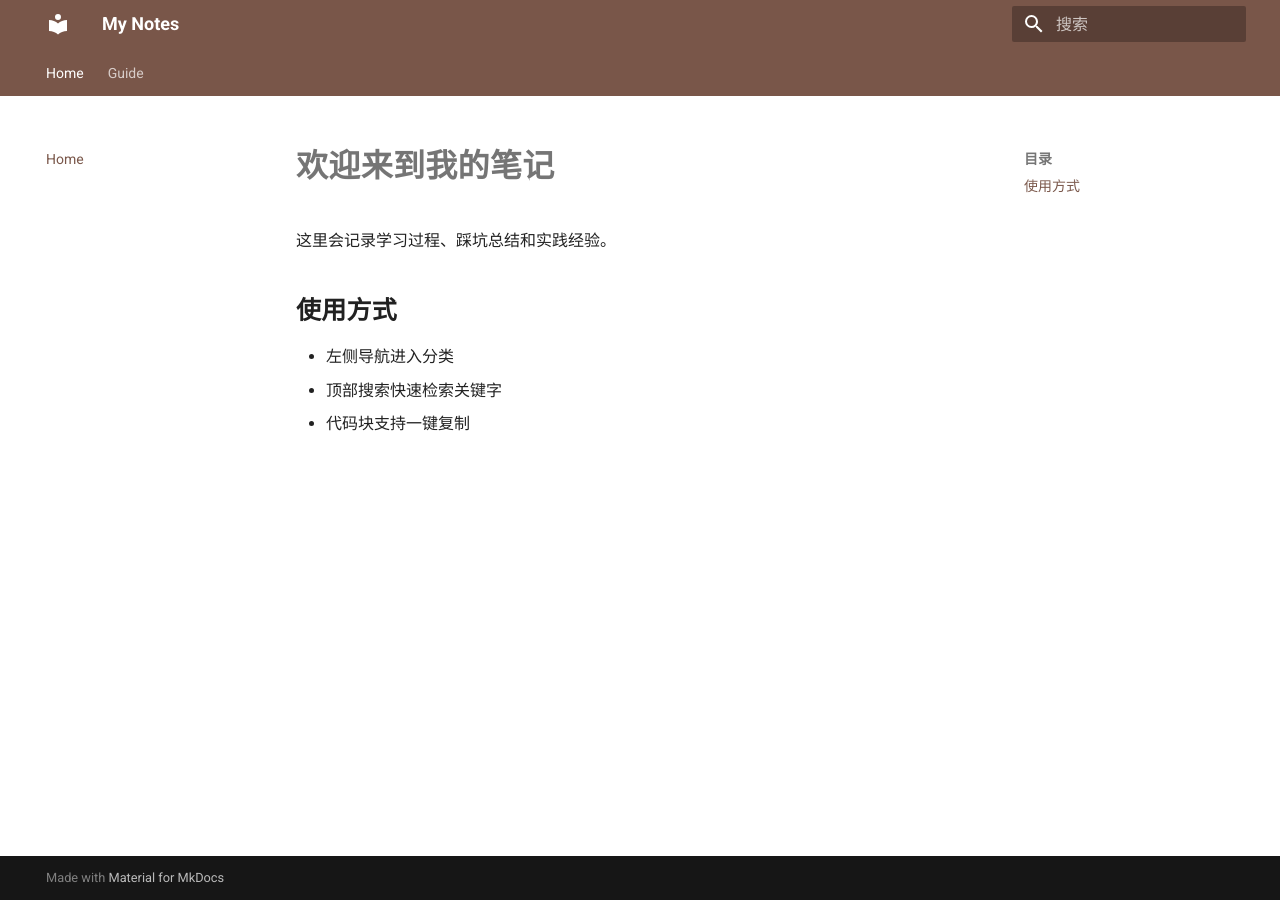
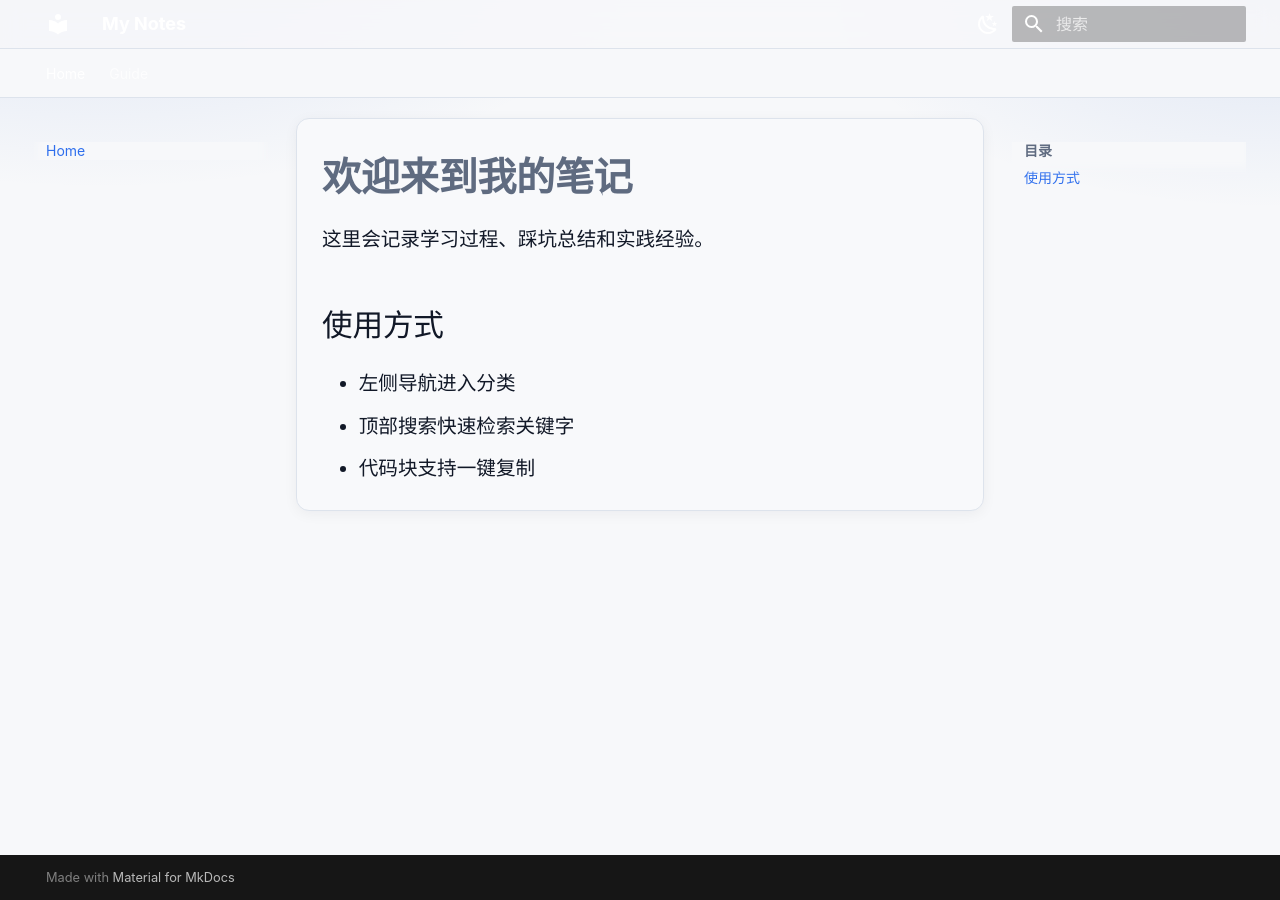
Before and after one commit to Evan0571/notes, an MkDocs documentation site: the page built from docs/index.md, in a window 1280 px wide. Built offline with MkDocs 1.6.1 and Material for MkDocs 9.7.7, drawn with Linux system fonts in a browser that asks for light colours.

Commit message:
ui update

```diff
--- a/docs/stylesheets/extra.css
+++ b/docs/stylesheets/extra.css
@@ -1,40 +1,146 @@
+/* Global tokens aligned with blog's visual language */
 :root {
-  --md-default-bg-color: #f7f2e9;
-  --md-default-fg-color: #27231e;
-  --md-default-fg-color--light: #5f574b;
-  --md-default-fg-color--lighter: #827969;
-  --md-primary-fg-color: #3f362b;
-  --md-primary-fg-color--light: #6b5b47;
-  --md-accent-fg-color: #5d4b34;
+  --note-radius: 13px;
+  --note-line: #dde3ec;
+  --note-line-strong: #c9d3e2;
+  --note-shadow: 0 3px 14px rgba(15, 23, 42, 0.05);
+  --note-accent: #2f6fed;
+}
+
+[data-md-color-scheme="default"] {
+  --md-default-bg-color: #f7f8fa;
+  --md-default-fg-color: #111827;
+  --md-default-fg-color--light: #5f6b80;
+  --md-default-fg-color--lighter: #7c8798;
+
+  --md-primary-fg-color: #f7f8fa;
+  --md-primary-fg-color--light: #ffffff;
+  --md-primary-fg-color--dark: #eef2f7;
+
+  --md-accent-fg-color: var(--note-accent);
+  --md-typeset-a-color: var(--note-accent);
+  --md-code-bg-color: #eef2f7;
 }
 
 [data-md-color-scheme="slate"] {
-  --md-default-bg-color: #181613;
-  --md-default-fg-color: #e8dfd2;
-  --md-default-fg-color--light: #b6aa99;
-  --md-default-fg-color--lighter: #938775;
-  --md-primary-fg-color: #3c3227;
-  --md-primary-fg-color--light: #665742;
-  --md-accent-fg-color: #9a7d57;
+  --md-default-bg-color: #0b0f14;
+  --md-default-fg-color: #e7ecf3;
+  --md-default-fg-color--light: #9aa6ba;
+  --md-default-fg-color--lighter: #7e8aa1;
+
+  --md-primary-fg-color: #0b0f14;
+  --md-primary-fg-color--light: #111823;
+  --md-primary-fg-color--dark: #090d12;
+
+  --md-accent-fg-color: #75a6ff;
+  --md-typeset-a-color: #75a6ff;
+  --md-code-bg-color: #131a26;
+
+  --note-line: #1f2a3c;
+  --note-line-strong: #2c3a52;
+  --note-shadow: 0 6px 20px rgba(0, 0, 0, 0.34);
 }
 
-.md-typeset h1,
+html,
+body,
+.md-typeset {
+  font-family: "Inter", "SF Pro Text", "Segoe UI", Roboto, Helvetica, Arial, sans-serif;
+}
+
+/* Subtle layered page background */
+body {
+  background:
+    radial-gradient(900px 420px at 8% -8%, rgba(67, 114, 204, 0.16), transparent 62%),
+    radial-gradient(780px 360px at 100% 0%, rgba(42, 95, 198, 0.12), transparent 58%),
+    var(--md-default-bg-color);
+}
+
+[data-md-color-scheme="slate"] body {
+  background:
+    radial-gradient(900px 420px at 8% -8%, rgba(67, 114, 204, 0.23), transparent 62%),
+    radial-gradient(780px 360px at 100% 0%, rgba(40, 90, 188, 0.16), transparent 58%),
+    var(--md-default-bg-color);
+}
+
+/* Header + nav */
+.md-header {
+  background-color: color-mix(in srgb, var(--md-default-bg-color) 88%, transparent 12%);
+  backdrop-filter: saturate(120%) blur(10px);
+  border-bottom: 1px solid var(--note-line);
+}
+
+.md-tabs {
+  border-bottom: 1px solid var(--note-line);
+}
+
+.md-tabs__link--active {
+  font-weight: 600;
+}
+
+/* Main content container */
+.md-main__inner {
+  margin-top: 1rem;
+}
+
+.md-content__inner {
+  border: 1px solid var(--note-line);
+  border-radius: var(--note-radius);
+  padding: 1.25rem;
+  background: color-mix(in srgb, var(--md-default-bg-color) 90%, white 10%);
+  box-shadow: var(--note-shadow);
+}
+
+[data-md-color-scheme="slate"] .md-content__inner {
+  background: color-mix(in srgb, #101722 86%, transparent 14%);
+}
+
+/* Typography rhythm */
+.md-typeset {
+  font-size: 0.98rem;
+  line-height: 1.68;
+}
+
+.md-typeset h1 {
+  margin-bottom: 0.95rem;
+  font-weight: 700;
+  letter-spacing: -0.01em;
+}
+
 .md-typeset h2,
 .md-typeset h3 {
-  letter-spacing: 0.01em;
-  font-weight: 700;
+  letter-spacing: -0.005em;
 }
 
 .md-typeset a {
   text-decoration-thickness: 1px;
-  text-underline-offset: 0.2em;
+  text-underline-offset: 0.16em;
 }
 
+/* Code quality */
 .md-typeset code {
-  border-radius: 6px;
+  border-radius: 8px;
 }
 
-.md-nav--primary .md-nav__title,
-.md-header {
-  backdrop-filter: blur(6px);
+.highlight pre,
+.md-typeset pre > code {
+  border: 1px solid var(--note-line);
+  border-radius: 12px;
 }
+
+/* Lists and table feel cleaner */
+.md-typeset table:not([class]) {
+  border: 1px solid var(--note-line);
+  border-radius: 10px;
+}
+
+.md-typeset table:not([class]) th,
+.md-typeset table:not([class]) td {
+  border-color: var(--note-line);
+}
+
+/* Mobile spacing */
+@media (max-width: 760px) {
+  .md-content__inner {
+    padding: 1rem;
+  }
+}
--- a/mkdocs.yml
+++ b/mkdocs.yml
@@ -10,13 +10,20 @@ theme:
     - navigation.top
     - content.code.copy
     - search.highlight
+    - content.code.annotate
   palette:
     - scheme: default
-      primary: brown
-      accent: brown
+      primary: blue grey
+      accent: blue
+      toggle:
+        icon: material/weather-night
+        name: Switch to dark mode
     - scheme: slate
-      primary: brown
-      accent: brown
+      primary: blue grey
+      accent: blue
+      toggle:
+        icon: material/weather-sunny
+        name: Switch to light mode
 
 markdown_extensions:
   - admonition
```
